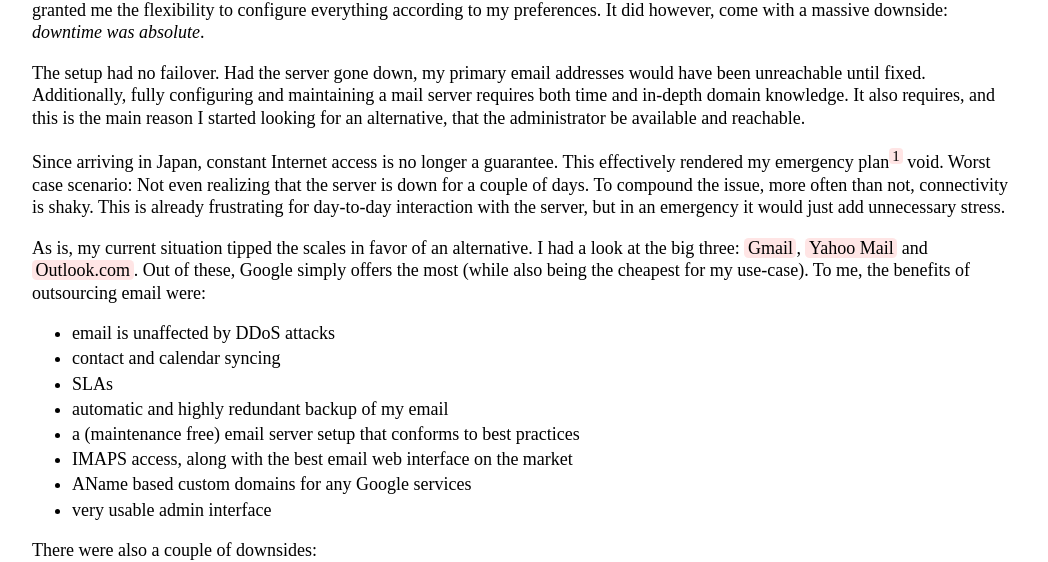
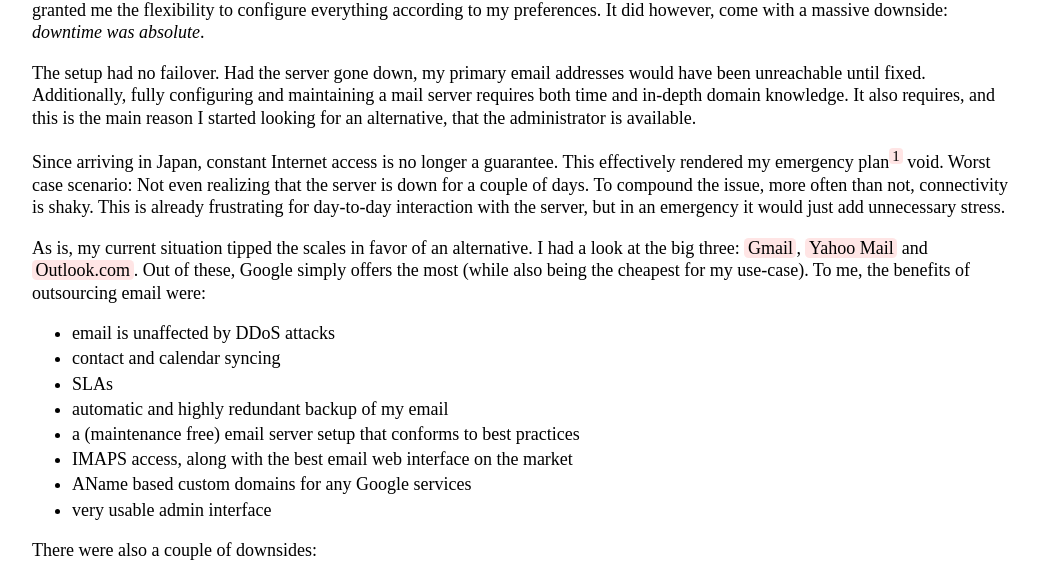
Before and after one commit to m2w/m2w.github.com, a Jekyll site: the page built from _posts/2013-01-28-on-google-apps-for-business.md, in a window 1280 px wide. Shown: the part 300-862 px from the top of the page, without its empty margins (113-1161 px from the left). Built offline with Jekyll 4.4.1, drawn with Linux system fonts in a browser that asks for light colours; some web fonts are replaced; some of the changed text lies outside the part shown.

Commit message:
Updated post: On Google Apps for Business
Whitespace, phrasing and formatting.

```diff
--- a/_posts/2013-01-28-on-google-apps-for-business.md
+++ b/_posts/2013-01-28-on-google-apps-for-business.md
@@ -4,22 +4,48 @@ title: On Google Apps for Business
 tags: [google, email]
 ---
 
-Are you running your own mailserver but don't want to deal with all the hassle and/or aren't satisfied with the current state of email web frontends? The solution might very well be Google Apps.
+Are you running your own mailserver but don't want to deal with all
+the hassle and/or aren't satisfied with the current state of email web
+frontends? The solution might very well be Google Apps.
 
-I used to run a Postfix & Dovecot setup. It ran rock solid for almost 2 years. My server has automatic backups on-site, and I have a local [unison](http://www.cis.upenn.edu/~bcpierce/unison/) script running for added redundancy. Overall, I was very satisfied with the setup. It gave me full control over my data and granted me the flexibility to configure everything according to my preferences. It did however, come with a massive downside: _downtime was absolute_.
+I used to run a Postfix & Dovecot setup. It ran rock solid for almost
+2 years. My server has automatic backups on-site, and I have a local
+[unison](http://www.cis.upenn.edu/~bcpierce/unison/) script running
+for added redundancy. Overall, I was very satisfied with the setup. It
+gave me full control over my data and granted me the flexibility to
+configure everything according to my preferences. It did however, come
+with a massive downside: _downtime was absolute_.
 
-The setup had no failover. Had the server gone down, my primary email addresses would have been unreachable until fixed. Additionally, fully configuring and maintaining a mail server requires both time and in-depth domain knowledge. It also requires, and this is the main reason I started looking for an alternative, that the administrator be available and reachable.
+The setup had no failover. Had the server gone down, my primary email
+addresses would have been unreachable until fixed. Additionally, fully
+configuring and maintaining a mail server requires both time and
+in-depth domain knowledge. It also requires, and this is the main
+reason I started looking for an alternative, that the administrator is
+available.
 
-Since arriving in Japan, constant Internet access is no longer a guarantee. This effectively rendered my emergency plan[^1] void. Worst case scenario: Not even realizing that the server is down for a couple of days. To compound the issue, more often than not, connectivity is shaky. This is already frustrating for day-to-day interaction with the server, but in an emergency it would just add unnecessary stress.
+Since arriving in Japan, constant Internet access is no longer a
+guarantee. This effectively rendered my emergency plan[^1] void. Worst
+case scenario: Not even realizing that the server is down for a couple
+of days. To compound the issue, more often than not, connectivity is
+shaky. This is already frustrating for day-to-day interaction with the
+server, but in an emergency it would just add unnecessary stress.
 
-As is, my current situation tipped the scales in favor of an alternative. I had a look at the big three: [Gmail](http://www.google.com/enterprise/apps/business/), [Yahoo Mail](http://smallbusiness.yahoo.com/email/) and [Outlook.com](http://office.microsoft.com/en-us/exchange/email-hosting-exchange-online-FX103739072.aspx). Out of these, Google simply offers the most (while also being the cheapest for my use-case). To me, the benefits of outsourcing email were:
+As is, my current situation tipped the scales in favor of an
+alternative. I had a look at the big three:
+[Gmail](http://www.google.com/enterprise/apps/business/),
+[Yahoo Mail](http://smallbusiness.yahoo.com/email/) and
+[Outlook.com](http://office.microsoft.com/en-us/exchange/email-hosting-exchange-online-FX103739072.aspx). Out
+of these, Google simply offers the most (while also being the cheapest
+for my use-case). To me, the benefits of outsourcing email were:
 
 + email is unaffected by DDoS attacks
 + contact and calendar syncing
-+ SLAs
++ <abbr>SLAs</abbr>
 + automatic and highly redundant backup of my email
-+ a (maintenance free) email server setup that conforms to best practices
-+ IMAPS access, along with the best email web interface on the market
++ a (maintenance free) email server setup that conforms to best
+  practices
++ <abbr>IMAPS</abbr> access, along with the best email web interface
+  on the market
 + AName based custom domains for any Google services
 + very usable admin interface
 
@@ -29,9 +55,22 @@ There were also a couple of downsides:
 + loss of direct control over my personal and private data
 + a price-tag of €40.00 per year
 
-To me the benefits outweighed the downsides, especially since the administrative features of Google Apps allow me to *really* tailor my personal Google experience in a way that non-paying consumers just cannot (example: I can individually control access to all Google products, so I can block my "company" from using youtube, which means I cannot log into youtube, even if I wanted to. Coupled with regular cookie clearing this reduces my overall Google footprint).
+To me the benefits outweighed the downsides, especially since the
+administrative features of Google Apps allow me to *really* tailor my
+personal Google experience in a way that non-paying consumers just
+cannot (example: I can individually control access to all Google
+products, so I can block my "company" from using youtube, which means
+I cannot log into youtube, even if I wanted to. Coupled with regular
+cookie clearing this reduces my overall Google footprint).
 
-So far I am very happy with my decision. Administration has been straightforward and the peace-of-mind alone has been worth it. Overall, during the migration I had about 3 to 4 hours of downtime, as Google took considerably longer to acknowledge my DNS changes than my own root server. Note: I didn't lose any email during this period, so it's hard to know if Google already handled my email before acknowledging so in the administrative interface.
+So far I am very happy with my decision. Administration has been
+straightforward and the peace-of-mind alone has been worth
+it. Overall, during the migration I had about 3 to 4 hours of
+downtime, as Google took considerably longer to acknowledge my
+<abbr>DNS</abbr> changes than my own root server. Note: I didn't lose
+any email during this period, so it's hard to know if Google already
+handled my email before acknowledging so in the administrative
+interface.
 
 
 [^1]: (hopefully) get a notification or realize that the server has issues by other means. Attempt to log on to the server and restart the services. If that doesn't fix the issue, check logs for hits and fix the problem(s). In case of an unreachable server, check server health via LISH. Worst case, revert to the last snapshot
```
